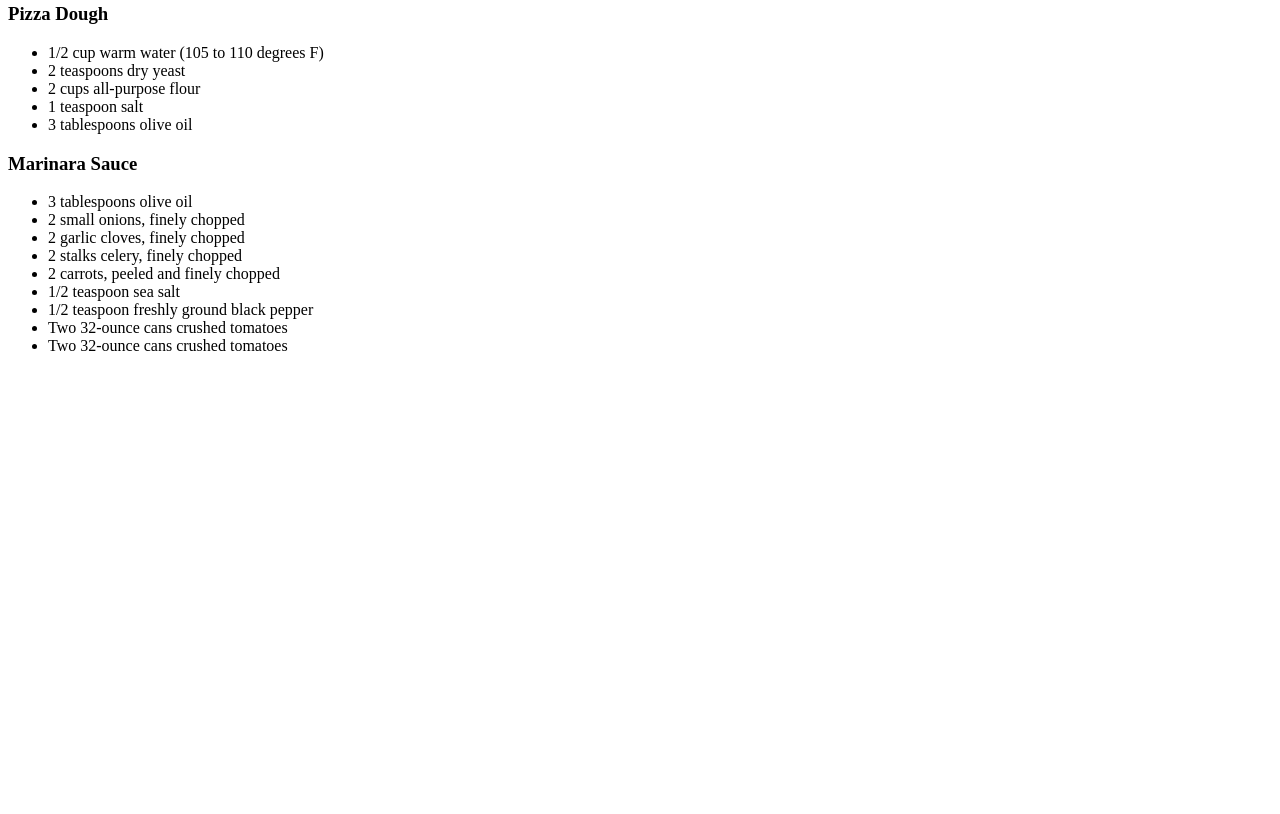
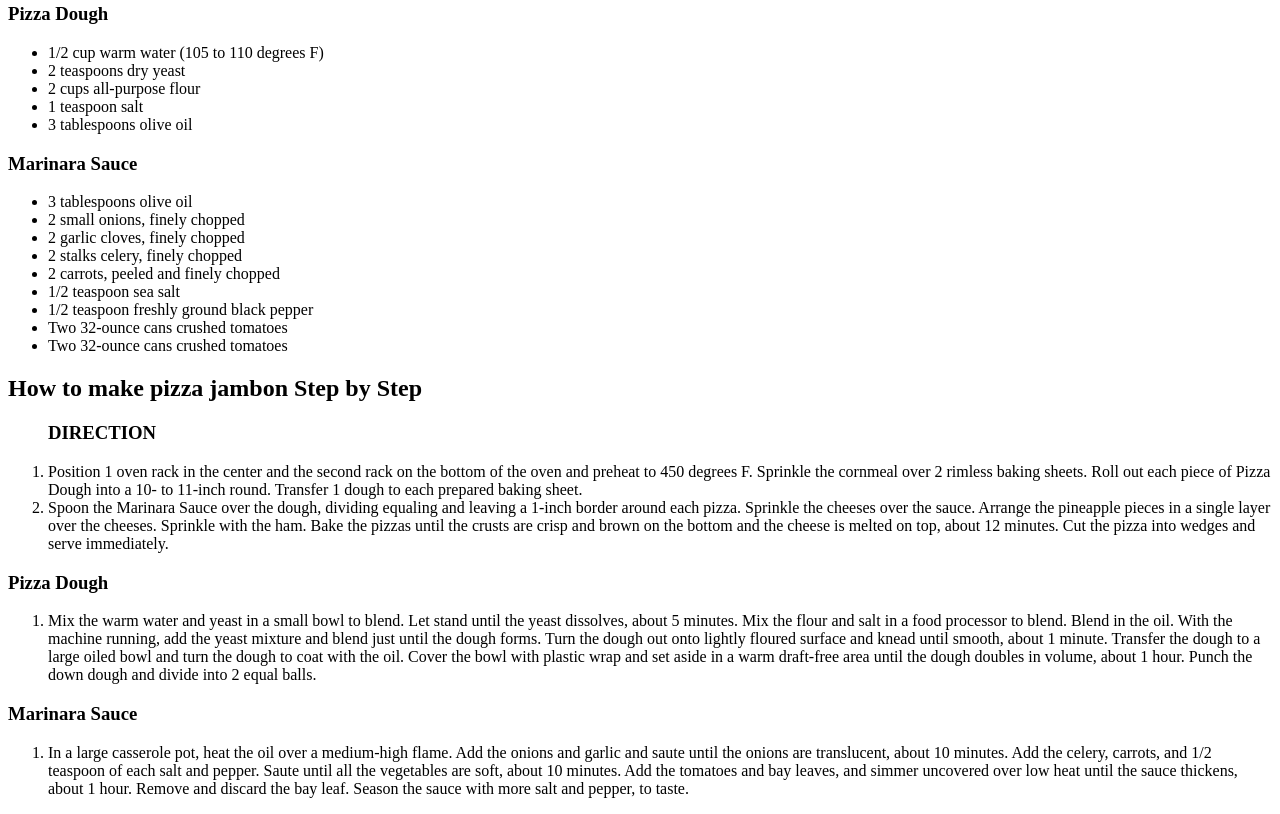
Before and after one commit to marcleydevathlete/oden-recipes, a plain HTML site: page recipes/pizza.html in a window 1280 px wide. Shown: the part 577-1391 px from the top of the page. Before the commit the page ends 948 px from the top, so only its background shows below. Drawn offline with Linux system fonts and the light colour scheme; files whose address does not match are found by name.

Commit message:
Add how to step in the pizza recipe

```diff
--- a/recipes/pizza.html
+++ b/recipes/pizza.html
@@ -45,3 +45,55 @@
             <li>Two 32-ounce cans crushed tomatoes</li>
             <li>Two 32-ounce cans crushed tomatoes</li>
         </ul>
+        <h2> How to make pizza jambon Step by Step</h2>
+
+           <ol> <h3>DIRECTION</h3>
+
+               <li> Position 1 oven rack in the center and
+                    the second rack on the bottom of the oven
+                     and preheat to 450 degrees F. Sprinkle
+                     the cornmeal over 2 rimless baking
+                     sheets. Roll out each piece of Pizza
+                     Dough into a 10- to 11-inch round.
+                     Transfer 1 dough to each prepared baking sheet.</li>
+
+                <li>Spoon the Marinara Sauce over the dough,
+                    dividing equaling and leaving a 1-inch border
+                     around each pizza. Sprinkle the cheeses over
+                     the sauce. Arrange the pineapple pieces in a
+                     single layer over the cheeses. Sprinkle with
+                     the ham. Bake the pizzas until the crusts are
+                     crisp and brown on the bottom and the cheese
+                     is melted on top, about 12 minutes. Cut the
+                     pizza into wedges and serve immediately.</li>
+             </ol>
+
+                <h3>Pizza Dough</h3>
+             <ol>
+                     <li>Mix the warm water and yeast in a small bowl to blend.
+                    Let stand until the yeast dissolves, about 5 minutes.
+                     Mix the flour and salt in a food processor to blend.
+                      Blend in the oil. With the machine running,
+                      add the yeast mixture and blend just until the dough forms.
+                     Turn the dough out onto lightly floured surface and knead until smooth,
+                     about 1 minute. Transfer the dough to a large oiled bowl and turn the
+                      dough to coat with the oil. Cover the bowl with plastic
+                      wrap and set aside in a warm draft-free area until the
+                      dough doubles in volume, about 1 hour. Punch the down
+                       dough and divide into 2 equal balls.</li>
+             </ol>
+                  <h3>Marinara Sauce</h3>
+            <ol>
+                  <li>In a large casserole pot, heat the oil over a medium-high
+                      flame. Add the onions and garlic and saute until the onions
+                       are translucent, about 10 minutes. Add
+                    the celery, carrots, and 1/2 teaspoon of each
+                     salt and pepper. Saute until all the vegetables
+                     are soft, about 10 minutes. Add the tomatoes
+                     and bay leaves, and simmer uncovered over low
+                     heat until the sauce thickens, about 1 hour.
+                     Remove and discard the bay leaf. Season the
+                     sauce with more salt and pepper, to taste.</li>
+
+           </ol>
+    </body>
```
